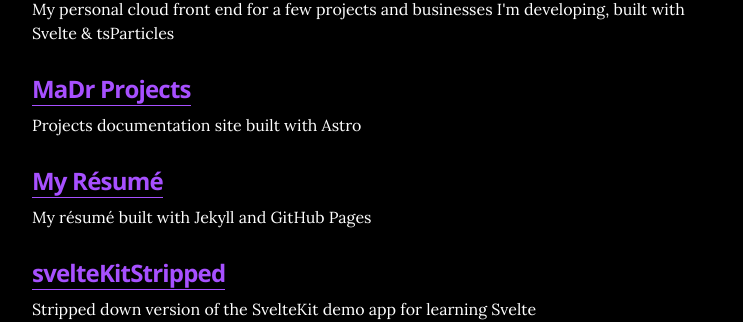
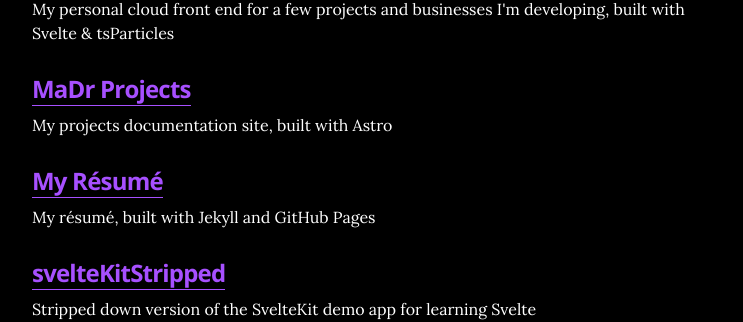
Before and after one commit to MaDrCloudDev/MaDrCloudDev.github.io, a Jekyll site: the page built from index.html, in a window 1280 px wide and 900 px high, scrolled down 1592 px. Shown: the part 237-559 px from the top of the window, without its empty margins (268-1011 px from the left). Built offline with Jekyll 4.4.1, drawn with Linux system fonts in a browser that asks for light colours.

```diff
--- a/_data/projects.yml
+++ b/_data/projects.yml
@@ -14,13 +14,13 @@
   # role: Developer & Designer
   # duration: 2022 &mdash; Present
   url: "https://madr.blog/en/madrprojects/"
-  description: Projects documentation site built with Astro
+  description: My projects documentation site, built with Astro
 
 - project: My Résumé
   # role: Developer & Designer
   # duration: 2022 &mdash; Present
   url: "https://madr.blog/en/myresume/"
-  description: My résumé built with Jekyll and GitHub Pages
+  description: My résumé, built with Jekyll and GitHub Pages
 
 - project: svelteKitStripped
   # role: Developer & Designer
```
